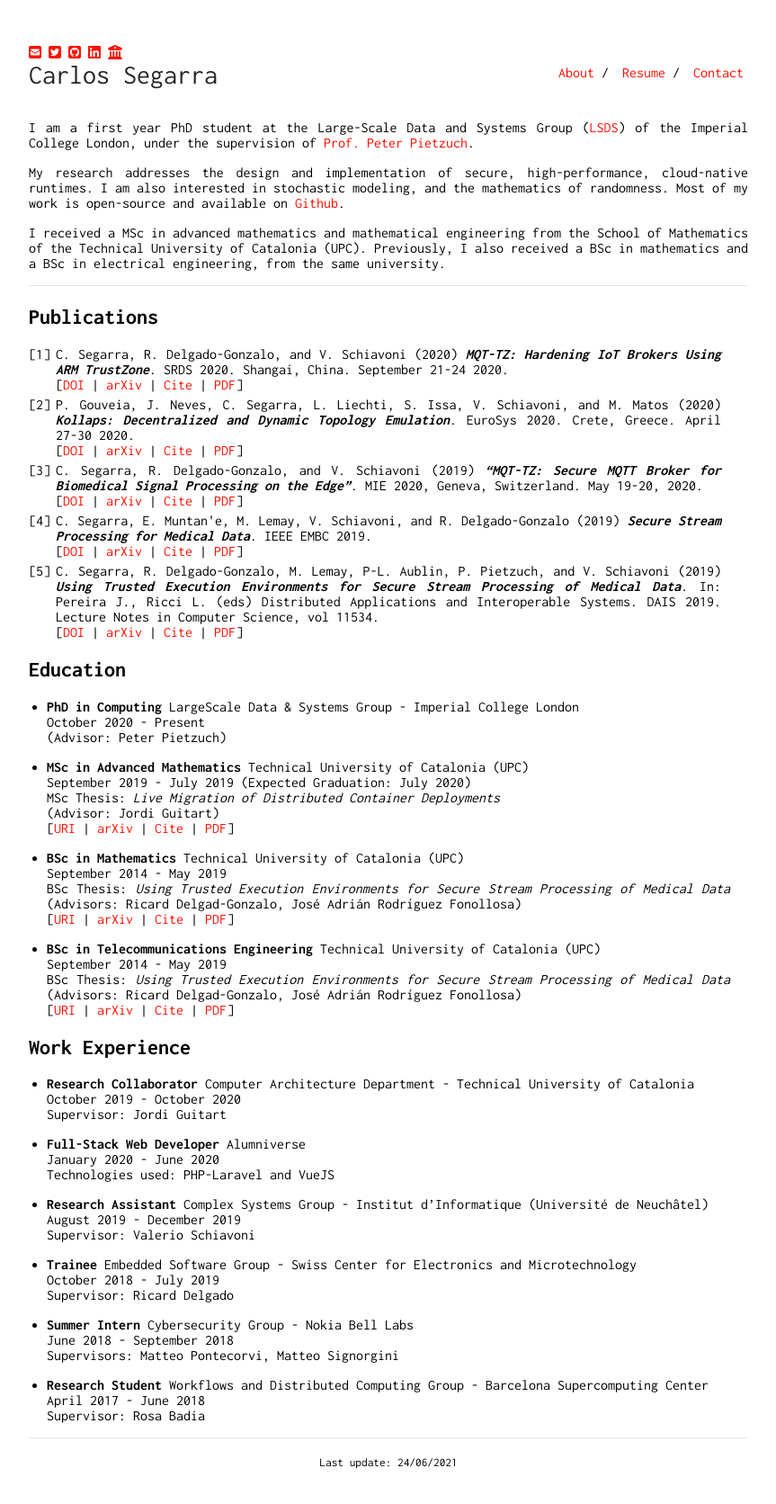
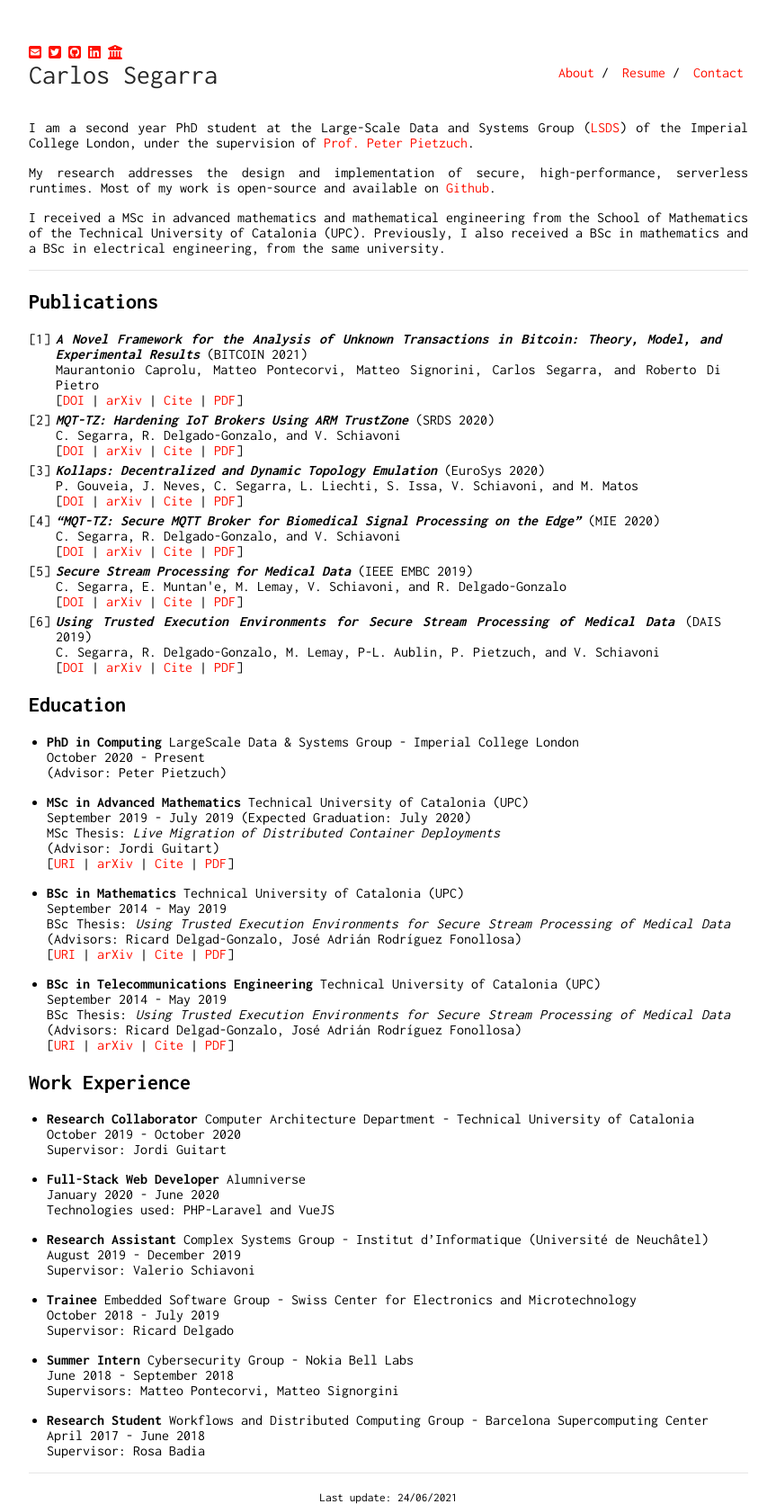
Before and after one commit to csegarragonz/csg-web, a Jekyll site: the page built from index.md, in a window 1280 px wide. Shown: the whole page at 90% size, without its empty margins (208-1071 px from the left). Built offline with Jekyll 4.4.1, drawn with Linux system fonts in a browser that asks for light colours; nearby versions of some CDN libraries; before the commit the page ends 1633 px from its top, so only the background shows below that.

Commit message:
update readme, text, and add one paper

```diff
--- a/index.md
+++ b/index.md
@@ -2,34 +2,35 @@
 layout: main_page
 ---
 
-I am a first year PhD student at the Large-Scale Data and Systems Group
-([LSDS](https://lsds.doc.ic.ac.uk/)) of the Imperial College London, under the
-supervision of [Prof. Peter Pietzuch](https://www.doc.ic.ac.uk/~prp/).
+I am a second year PhD student at the Large-Scale Data and Systems Group ([LSDS](https://lsds.doc.ic.ac.uk/)) of the Imperial College London, under the supervision of [Prof. Peter Pietzuch](https://www.doc.ic.ac.uk/~prp/).
 
-My research addresses the design and implementation of secure,
-high-performance, cloud-native runtimes.
-I am also interested in stochastic modeling, and the mathematics of randomness.
-Most of my work is open-source and available on
-[Github](https://github.com/csegarragonz).
+My research addresses the design and implementation of secure, high-performance, serverless runtimes.
+Most of my work is open-source and available on [Github](https://github.com/csegarragonz).
 
-I received a MSc in advanced mathematics and mathematical engineering from the
-School of Mathematics of the Technical University of Catalonia (UPC).
-Previously, I also received a BSc in mathematics and a BSc in electrical
-engineering, from the same university.
+I received a MSc in advanced mathematics and mathematical engineering from the School of Mathematics of the Technical University of Catalonia (UPC).
+Previously, I also received a BSc in mathematics and a BSc in electrical engineering, from the same university.
 
 ---
 
 ## Publications
 
-1. C. Segarra, R. Delgado-Gonzalo, and V. Schiavoni (2020) **_MQT-TZ: Hardening IoT Brokers Using ARM TrustZone_**. SRDS 2020. Shangai, China. September 21-24 2020.\\
+1. **_A Novel Framework for the Analysis of Unknown Transactions in Bitcoin: Theory, Model, and Experimental Results_** (BITCOIN 2021) \\
+Maurantonio Caprolu, Matteo Pontecorvi, Matteo Signorini, Carlos Segarra, and Roberto Di Pietro \\
+[[DOI](broken) | [arXiv](https://arxiv.org/pdf/2103.09459.pdf) | [Cite]({{ site.url }}/assets/papers/BITCOIN2021_CENTRIC.bib) | [PDF]({{ site.url }}/assets/papers/BITCOIN2021_CENTRIC.pdf)]
+1. **_MQT-TZ: Hardening IoT Brokers Using ARM TrustZone_** (SRDS 2020) \\
+C. Segarra, R. Delgado-Gonzalo, and V. Schiavoni \\
 [[DOI](broken) | [arXiv](http://arxiv.org/abs/2007.12442) | [Cite](broken) | [PDF](broken)]
-1. P. Gouveia, J. Neves, C. Segarra, L. Liechti, S. Issa, V. Schiavoni, and M. Matos (2020) **_Kollaps: Decentralized and Dynamic Topology Emulation_**. EuroSys 2020. Crete, Greece. April 27-30 2020. \\
+1. **_Kollaps: Decentralized and Dynamic Topology Emulation_** (EuroSys 2020) \\
+P. Gouveia, J. Neves, C. Segarra, L. Liechti, S. Issa, V. Schiavoni, and M. Matos \\
 [[DOI](https://dl.acm.org/doi/abs/10.1145/3342195.3387540) | [arXiv](https://arxiv.org/abs/2004.02253) | [Cite]({{ site.url }}/assets/papers/EUROSYS2020_Kollaps.bib) | [PDF]({{ site.url }}/assets/papers/EUROSYS2020_Kollaps.pdf)]
-1. C. Segarra, R. Delgado-Gonzalo, and V. Schiavoni (2019) **_"MQT-TZ: Secure MQTT Broker for Biomedical Signal Processing on the Edge"_**. MIE 2020, Geneva, Switzerland. May 19-20, 2020. \\
+1. **_"MQT-TZ: Secure MQTT Broker for Biomedical Signal Processing on the Edge"_** (MIE 2020) \\
+C. Segarra, R. Delgado-Gonzalo, and V. Schiavoni \\
 [[DOI](https://doi.org/10.3233/shti200177) | [arXiv](https://arxiv.org/abs/2007.01555) | [Cite]({{ site.url }}/assets/papers/MIE2020_MQTTZ.bib) | [PDF]({{ site.url }}/assets/papers/MIE2020_MQTTZ.pdf)]
-2.  C. Segarra, E. Muntan\'e, M. Lemay, V. Schiavoni, and  R. Delgado-Gonzalo (2019) **_Secure Stream Processing for Medical Data_**. IEEE EMBC 2019.\\
+2.  **_Secure Stream Processing for Medical Data_** (IEEE EMBC 2019) \\
+C. Segarra, E. Muntan\'e, M. Lemay, V. Schiavoni, and  R. Delgado-Gonzalo \\
 [[DOI](https://doi.org/10.1109/EMBC.2019.8856334) | [arXiv](https://arxiv.org/abs/1907.12242) | [Cite]({{ site.url }}/assets/papers/EMBC2019_SecureStreamProcessing.bib) | [PDF]({{ site.url }}/assets/papers/EMBC2019_SecureStreamProcessing.pdf)]
-3. C. Segarra, R. Delgado-Gonzalo, M. Lemay, P-L. Aublin, P. Pietzuch, and V. Schiavoni (2019) **_Using Trusted Execution Environments for Secure Stream Processing of Medical Data_**. In: Pereira J., Ricci L. (eds) Distributed Applications and Interoperable Systems. DAIS 2019. Lecture Notes in Computer Science, vol 11534.\\
+3. **_Using Trusted Execution Environments for Secure Stream Processing of Medical Data_** (DAIS 2019) \\
+C. Segarra, R. Delgado-Gonzalo, M. Lemay, P-L. Aublin, P. Pietzuch, and V. Schiavoni \\
 [[DOI](https://doi.org/10.1007/978-3-030-22496-7_6) | [arXiv](https://arxiv.org/abs/1906.07072) | [Cite]({{ site.url }}/assets/papers/DAIS2019_UsingTEE.bib) | [PDF]({{ site.url }}/assets/papers/DAIS2019_UsingTEE.pdf)]
 
 ## Education
```
Also changed, not shown: assets/papers/BITCOIN2021_CENTRIC.bib (added, +18 -0 lines), README.md, favicon.ico (deleted), 1 other file.
